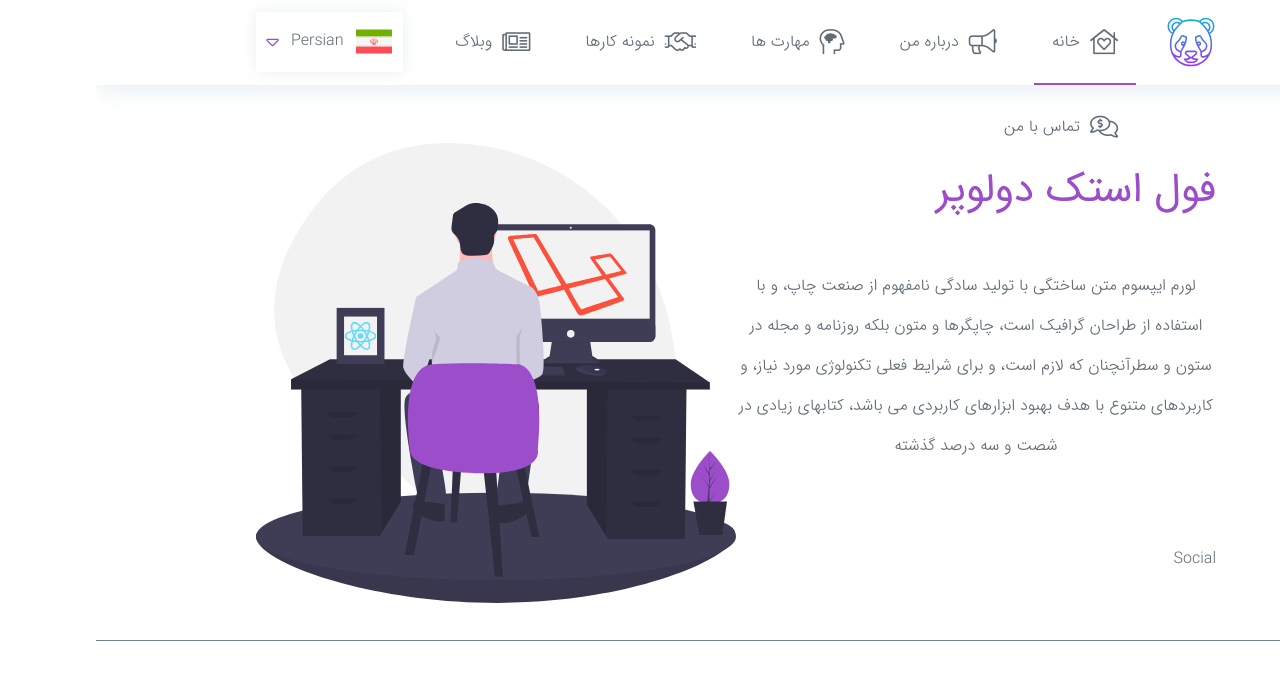
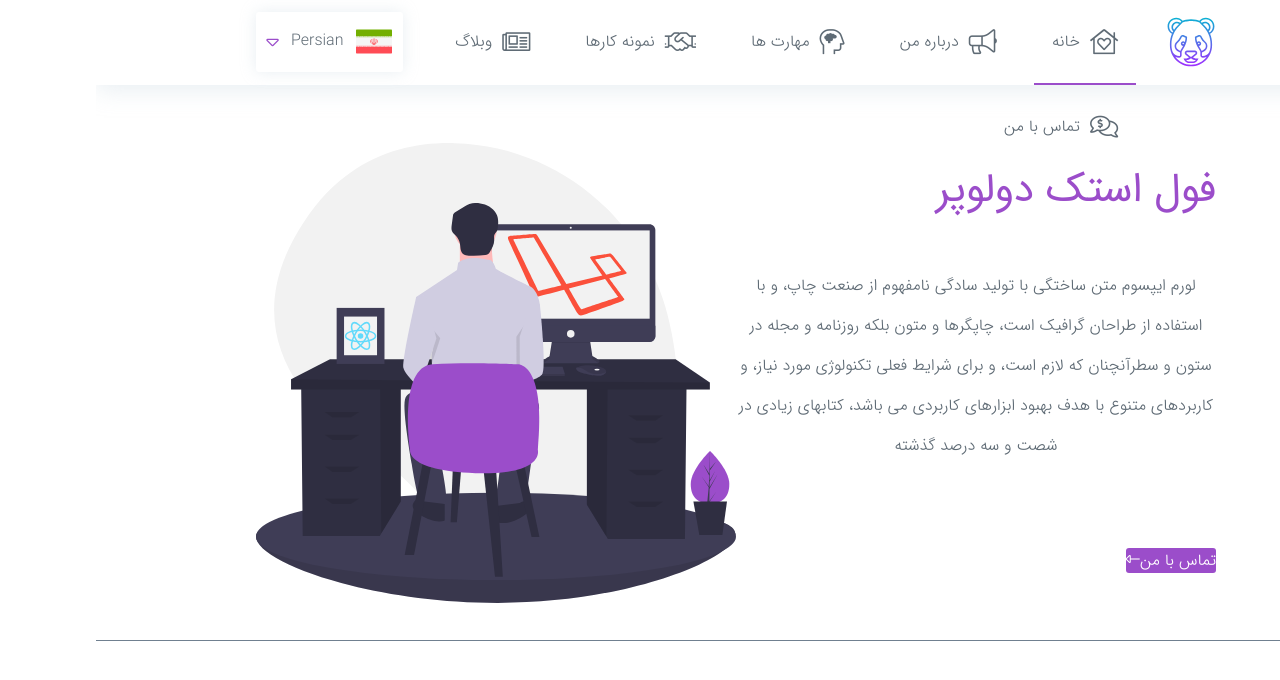
Before and after one commit to nerdpanda-ir/NerdPanda.Me, a React (Create React App) app: page / in a window 1280 px wide. Shown: the top 680 px of the page. Built offline with nearby package versions, Linux system fonts and the light colour scheme.

Commit message:
[file]{SocialWrapper}-> create btn and import text Component

```diff
--- a/src/components/Page/index/Header/Speciality/Info/SocialWrapper/SocialWrapper.js
+++ b/src/components/Page/index/Header/Speciality/Info/SocialWrapper/SocialWrapper.js
@@ -1,5 +1,6 @@
 /*====   import Sctipt    ====*/
     import React from 'react';
+    import Text from "../../../../../../items/Text/Text";
 /*====   import Sctipt    ====*/
 export default class SocialWrapper extends React.Component{
     render() {
@@ -7,7 +8,10 @@ export default class SocialWrapper extends React.Component{
             (
                 <React.Fragment>
                     <section id='socialRow'>
-                        Social
+                        <Text className='bg-dark-perple color-white br3' tagName='span' id='contactMeBtn'>
+                            تماس با من
+                            <i className="fal fa-long-arrow-alt-left"></i>
+                        </Text>
                     </section>
                 </React.Fragment>
             );
```
